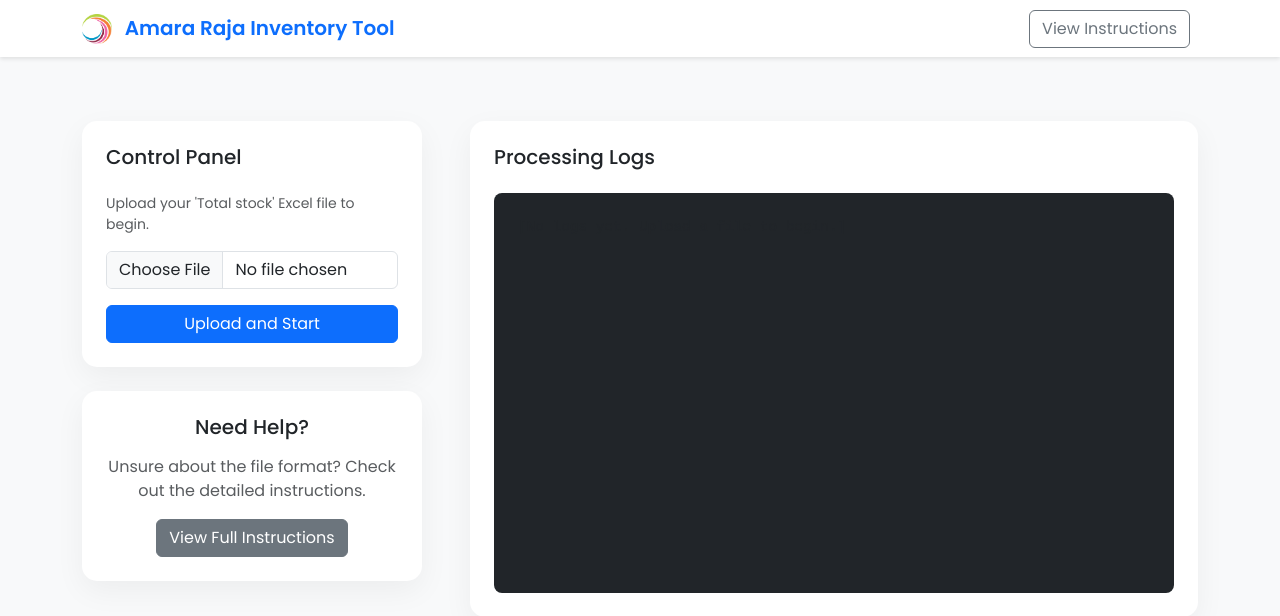
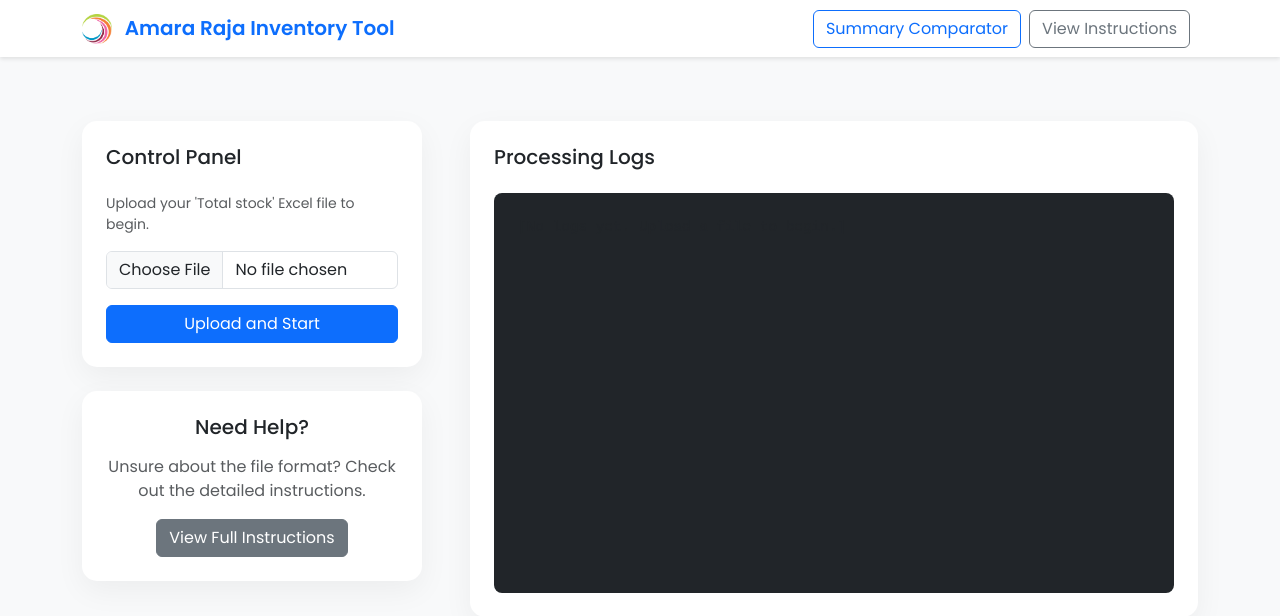
Before and after one commit to Satya-Prakash-K/InventoryWebApp, a Flask app: page /tool in a window 1280 px wide. Shown: the top 616 px of the page. Run offline with Flask 3, Linux system fonts and the light colour scheme.

Commit message:
Update index.html

```diff
--- a/templates/index.html
+++ b/templates/index.html
@@ -58,6 +58,7 @@
                 Amara Raja Inventory Tool
             </a>
             <div class="d-flex">
+                <a class="btn btn-outline-primary me-2" href="/summary_comparator">Summary Comparator</a>
                 <a class="btn btn-outline-secondary me-2" href="/">View Instructions</a>
                 {% if session.filepath %}
                 <a href="/reset" class="btn btn-outline-danger">Start Over</a>
```
